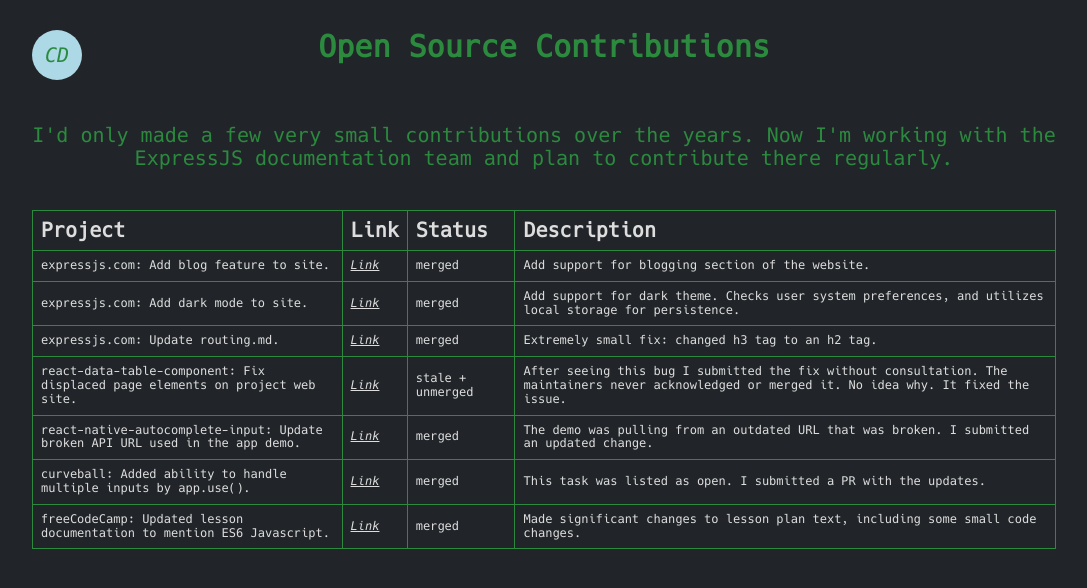
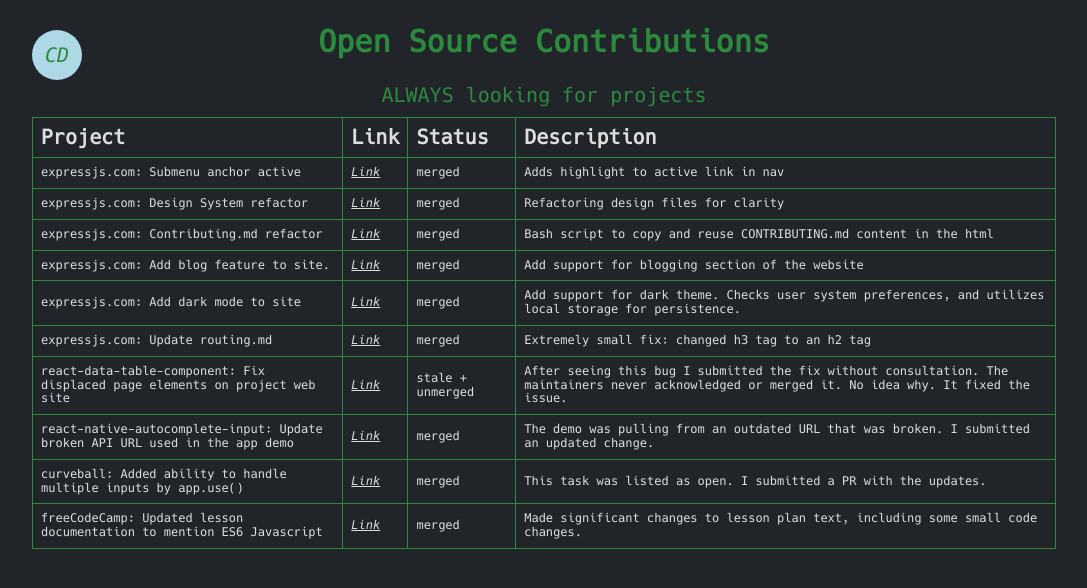
Before and after one commit to chrisdel101/chris-del-portfolio, a Jekyll site: the page built from open-source.md, in a window 1280 px wide. Shown: the top 588 px of the page, without its empty margins (96-1183 px from the left). Built offline with Jekyll 4.4.1, drawn with Linux system fonts in a browser that asks for light colours.

Commit message:
More updates to copy

```diff
--- a/assets/style.css
+++ b/assets/style.css
@@ -43,15 +43,6 @@
     height: 100%;
     overflow-x: scroll;
     overflow-y: scroll;
-}
-.open-source-container h2 {
-    margin: 0;
-}
-.open-source-heading {
-    display: flex;
-    flex-direction: column;
-    justify-content: space-evenly;
-    min-height: 200px;
 }
 .work-heading {
     display: flex;
--- a/open-source.md
+++ b/open-source.md
@@ -3,13 +3,13 @@
 layout: page
 ---
 <div class="page-container open-source-container">
-    <div class="open-source-heading">
-        <h2>Open Source Contributions</h2>
+    <div class="page-heading">
+        <h2 class="work-related-header">Open Source Contributions</h2>
         <a href="{{ '/' | relative_url }}">
             <div class="cir icon">CD</div>
         </a>
         <div>
-            I'd only made a few very small contributions over the years. Now I'm working with the ExpressJS documentation team and plan to contribute there regularly.
+            ALWAYS looking for projects
         </div>
     </div>
     <table>
@@ -20,43 +20,61 @@
                 <th>Description</th>
             </tr>
             <tr>
+                <td>expressjs.com: Submenu anchor active</td>
+                <td><a href="https://github.com/expressjs/expressjs.com/pull/1798">Link</a></td>
+                <td>merged</td>
+                <td>Adds highlight to active link in nav</td>
+            </tr>
+            <tr>
+                <td>expressjs.com: Design System refactor</td>
+                <td><a href="https://github.com/expressjs/expressjs.com/pull/1742">Link</a></td>
+                <td>merged</td>
+                <td>Refactoring design files for clarity</td>
+            </tr>
+            <tr>
+                <td>expressjs.com: Contributing.md refactor</td>
+                <td><a href="https://github.com/expressjs/expressjs.com/pull/1683">Link</a></td>
+                <td>merged</td>
+                <td>Bash script to copy and reuse CONTRIBUTING.md content in the html</td>
+            </tr>
+            <tr>
                 <td>expressjs.com: Add blog feature to site.</td>
                 <td><a href="https://github.com/expressjs/expressjs.com/pull/1519">Link</a></td>
                 <td>merged</td>
-                <td>Add support for blogging section of the website.</td>
+                <td>Add support for blogging section of the website</td>
             </tr>
             <tr>
-                <td>expressjs.com: Add dark mode to site.</td>
+                <td>expressjs.com: Add dark mode to site</td>
                 <td><a href="https://github.com/expressjs/expressjs.com/pull/1490">Link</a></td>
                 <td>merged</td>
                 <td>Add support for dark theme. Checks user system preferences, and utilizes local storage for persistence.</td>
             </tr>
             <tr>
-                <td>expressjs.com: Update routing.md.</td>
+                <td>expressjs.com: Update routing.md</td>
                 <td><a href="https://github.com/expressjs/expressjs.com/pull/1481">Link</a></td>
                 <td>merged</td>
-                <td>Extremely small fix: changed h3 tag to an h2 tag.</td>
+                <td>Extremely small fix: changed h3 tag to an h2 tag</td>
             </tr>
             <tr>
-                <td>react-data-table-component: Fix displaced page elements on project web site.</td>
+                <td>react-data-table-component: Fix displaced page elements on project web site</td>
                 <td><a href="https://github.com/jbetancur/react-data-table-component/pull/1036">Link</a></td>
                 <td>stale + unmerged</td>
                 <td>After seeing this bug I submitted the fix without consultation. The maintainers never acknowledged or merged it. No idea why. It fixed the issue.</td>
             </tr>
             <tr>
-                <td>react-native-autocomplete-input: Update broken API URL used in the app demo.</td>
+                <td>react-native-autocomplete-input: Update broken API URL used in the app demo</td>
                 <td><a href="https://github.com/byteburgers/react-native-autocomplete-input/pull/184">Link</a></td>
                 <td>merged</td>
                 <td>The demo was pulling from an outdated URL that was broken. I submitted an updated change.</td>
             </tr>
             <tr>
-                <td>curveball: Added ability to handle multiple inputs by app.use().</td>
+                <td>curveball: Added ability to handle multiple inputs by app.use() </td>
                 <td><a href="https://github.com/curveball/core/pull/98">Link</a></td>
                 <td>merged</td>
                 <td>This task was listed as open. I submitted a PR with the updates.</td>
             </tr>
             <tr>
-                <td>freeCodeCamp: Updated lesson documentation to mention ES6 Javascript.</td>
+                <td>freeCodeCamp: Updated lesson documentation to mention ES6 Javascript</td>
                 <td><a href="https://github.com/freeCodeCamp/freeCodeCamp/pull/34414">Link</a></td>
                 <td>merged</td>
                 <td>Made significant changes to lesson plan text, including some small code changes.</td>
```
Also changed, not shown: _includes/projects-history.html (+15 -18 lines), manifest.md (+20 -19 lines), projects-work-history.md (+1 -1 lines), work.md (+20 -3 lines).
